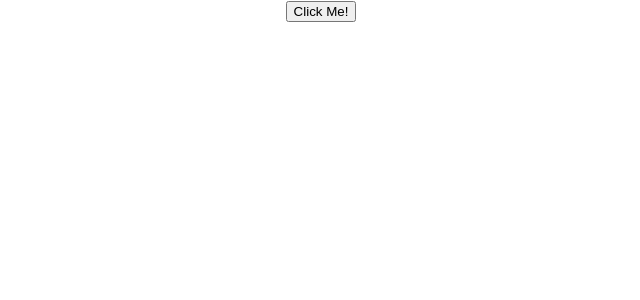
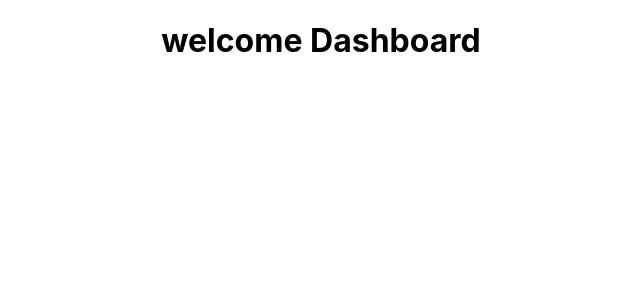
Before and after one commit to found-rahat/myreact, a React (Create React App) app: page / in a window 1280 px wide. Shown: the top 300 px of the page, without its empty margins (319-959 px from the left). Built offline with nearby package versions, Linux system fonts and the light colour scheme.

Commit message:
if else condation and short circuit operator.

```diff
--- a/src/App.js
+++ b/src/App.js
@@ -8,11 +8,13 @@ import Counter from "./components/counter";
 import FunctionClick from "./components/click";
 import Eventbind from "./components/eventbind";
 import ParentComponent from "./components/ParentComponent";
+import Conditional from "./components/conditionalrendering";
 
 function App() {
   return (
     <div className="App">
-      <ParentComponent />
+      <Conditional />
+      {/* <ParentComponent /> */}
       {/* <Eventbind name="hello sir My name id rahat" /> */}
       {/* <FunctionClick /> */}
       {/* <Counter counts={10} /> */}
--- /dev/null
+++ b/src/components/conditionalrendering.js
@@ -0,0 +1,47 @@
+import React, { Component } from "react";
+
+class conditionalrendering extends Component {
+  constructor(props) {
+    super(props);
+
+    this.state = {
+      isLoggedIn: true,
+    };
+  }
+  render() {
+    //4th condation type and short circuit operator
+    let massage = "welcome Dashboard";
+    let result = this.state.isLoggedIn && massage;
+
+    //3rd condation type
+
+    // let massage;
+    // this.state.isLoggedIn
+    //   ? (massage = "welcome Dashboard")
+    //   : (massage = "welcome guest");
+
+    //2nd condation type
+
+    // let massage;
+    // if (this.state.isLoggedIn) {
+    //   massage = "welcome to dashboard";
+    // } else {
+    //   massage = "welcome guest";
+    // }
+
+    // 1st condation type
+
+    // if (this.state.isLoggedIn) {
+    //   return <h1>Welcome Home</h1>;
+    // } else {
+    //   return <h1>Welcome guest</h1>;
+    // }
+    return (
+      <div>
+        <h1>{result}</h1>
+      </div>
+    );
+  }
+}
+
+export default conditionalrendering;
```
